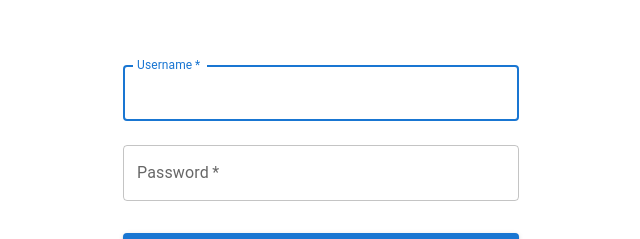
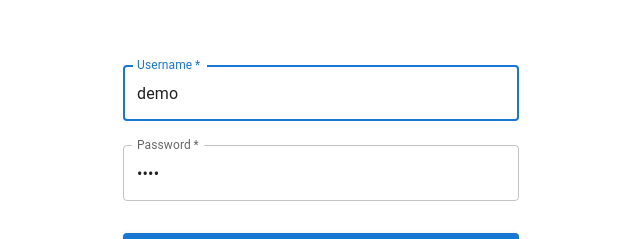
Before and after one commit to pwlamidy/simply-todo, a React (Create React App) app: page /login in a window 1280 px wide. Shown: the part 215-454 px from the top of the page, without its empty margins (319-959 px from the left). Built offline with nearby package versions, Linux system fonts and the light colour scheme.

Commit message:
Add demo login user

```diff
--- a/src/components/Login.tsx
+++ b/src/components/Login.tsx
@@ -88,6 +88,7 @@ function Login() {
               name="username"
               autoComplete="username"
               autoFocus
+              defaultValue="demo"
             />
             <TextField
               disabled={loading}
@@ -99,6 +100,7 @@ function Login() {
               type="password"
               id="password"
               autoComplete="current-password"
+              defaultValue="demo"
             />
             <Button
               disabled={loading}
```
